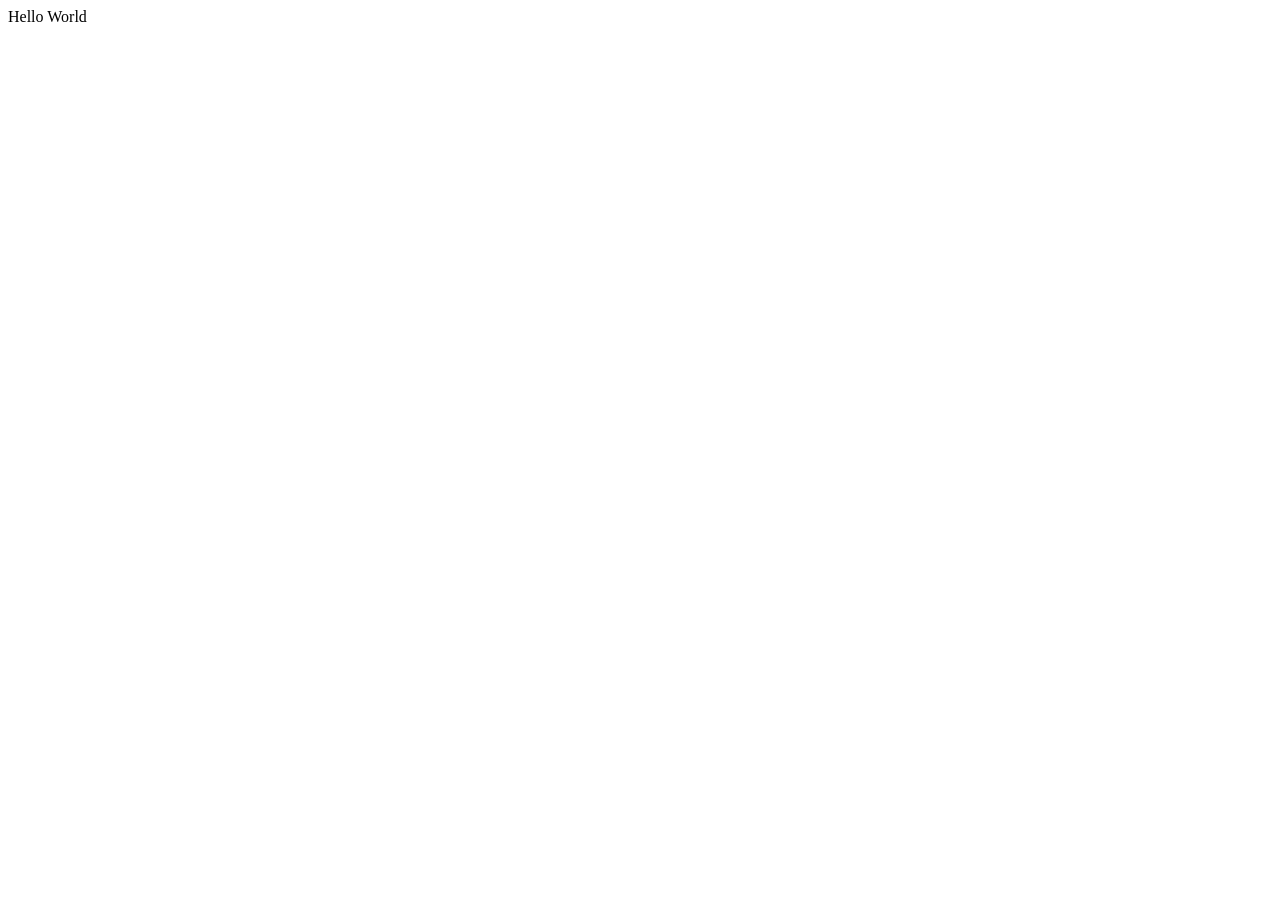
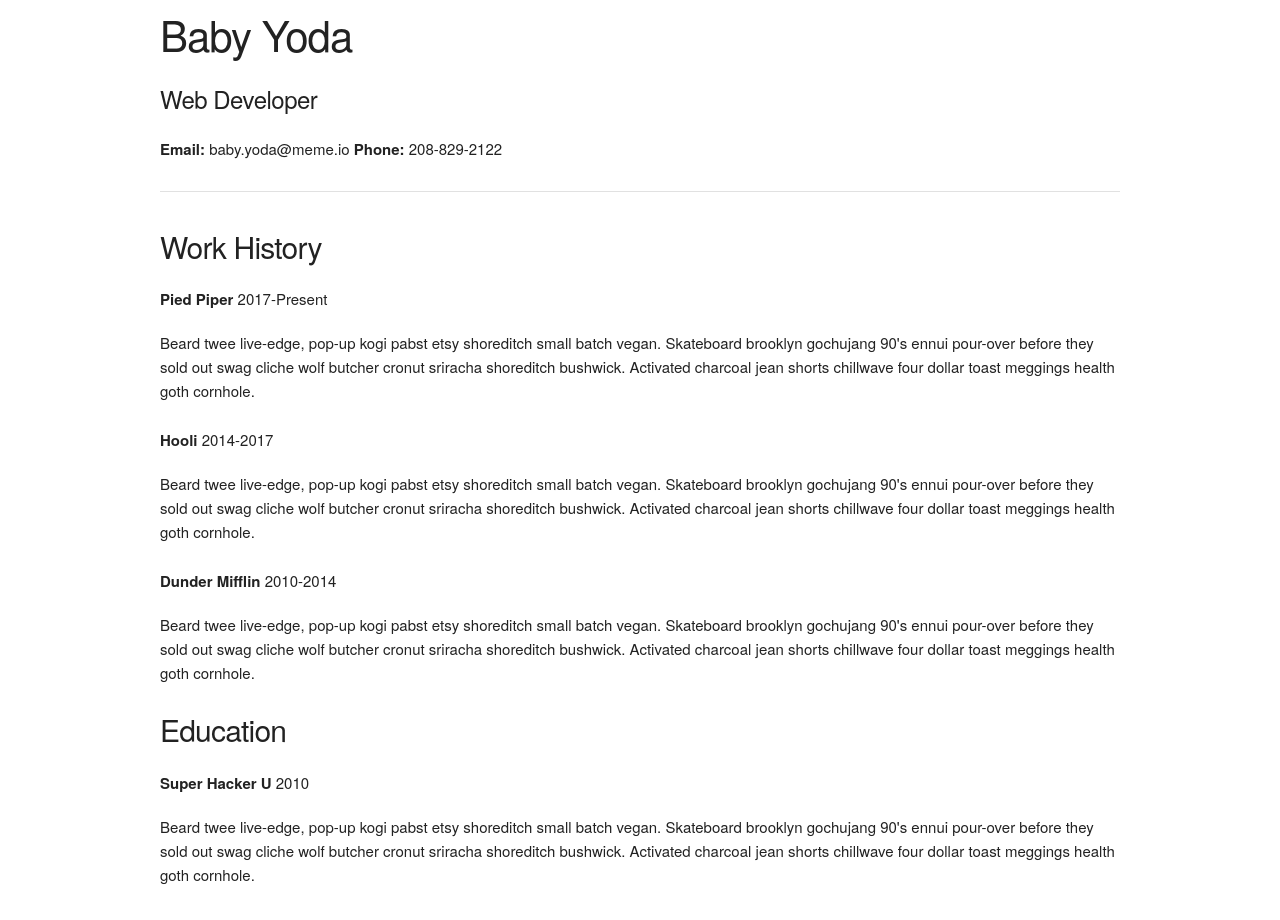
Before and after one commit to scottsword/tsu-resume-page, a plain HTML site: page index.html in a window 1280 px wide. Before the commit the page ends 800 px from the top, so only its background shows below. Drawn offline with nearby package versions, Linux system fonts and the light colour scheme.

Commit message:
Adds Resume template

```diff
--- a/index.html
+++ b/index.html
@@ -2,8 +2,56 @@
 <html>
     <head>
         <title>[name]</title>
+        <link rel="stylesheet" href="https://cdnjs.cloudflare.com/ajax/libs/skeleton/2.0.4/skeleton.min.css" integrity="sha256-2YQRJMXD7pIAPHiXr0s+vlRWA7GYJEK0ARns7k2sbHY=" crossorigin="anonymous" />
     </head>
     <body>
-        Hello World
+        <div class="container">
+
+            <!-- Resume Title -->
+            <div class="row">
+                <div class="twelve column">
+                    <h2>Baby Yoda</h2>
+                    <h5>Web Developer</h5>
+                </div>
+            </div>
+
+            <!-- Contact Info -->
+            <div class="row">
+                <div class="twelve column">
+                    <span><strong>Email:</strong> baby.yoda@meme.io</span>
+                    <span><strong>Phone:</strong> 208-829-2122</span>
+                </div>
+            </div>
+
+            <hr />
+
+            <!-- Work History -->
+            <div class="row">
+                <div class="twelve column">
+                    <h4>Work History</h4>
+
+                    <h6><strong>Pied Piper</strong> 2017-Present</h6>
+                    <p>Beard twee live-edge, pop-up kogi pabst etsy shoreditch small batch vegan. Skateboard brooklyn gochujang 90's ennui pour-over before they sold out swag cliche wolf butcher cronut sriracha shoreditch bushwick. Activated charcoal jean shorts chillwave four dollar toast meggings health goth cornhole.</p>
+
+                    <h6><strong>Hooli</strong> 2014-2017</h6>
+                    <p>Beard twee live-edge, pop-up kogi pabst etsy shoreditch small batch vegan. Skateboard brooklyn gochujang 90's ennui pour-over before they sold out swag cliche wolf butcher cronut sriracha shoreditch bushwick. Activated charcoal jean shorts chillwave four dollar toast meggings health goth cornhole.</p>
+
+                    <h6><strong>Dunder Mifflin</strong> 2010-2014</h6>
+                    <p>Beard twee live-edge, pop-up kogi pabst etsy shoreditch small batch vegan. Skateboard brooklyn gochujang 90's ennui pour-over before they sold out swag cliche wolf butcher cronut sriracha shoreditch bushwick. Activated charcoal jean shorts chillwave four dollar toast meggings health goth cornhole.</p>
+                </div>
+            </div>
+
+            <!-- Education -->
+            <div class="row">
+                <div class="twelve column">
+                    <h4>Education</h4>
+
+                    <h6><strong>Super Hacker U</strong> 2010</h6>
+                    <p>Beard twee live-edge, pop-up kogi pabst etsy shoreditch small batch vegan. Skateboard brooklyn gochujang 90's ennui pour-over before they sold out swag cliche wolf butcher cronut sriracha shoreditch bushwick. Activated charcoal jean shorts chillwave four dollar toast meggings health goth cornhole.</p>
+
+                </div>
+            </div>
+
+        </div>
     </body>
 </html>
```
